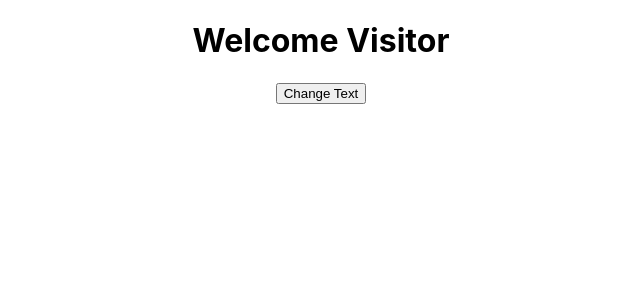
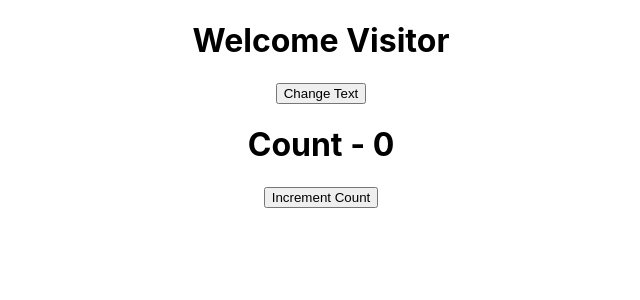
Before and after one commit to RezaulAlamOni/inventory-react, a React (Create React App) app: page / in a window 1280 px wide. Shown: the top 300 px of the page, without its empty margins (319-959 px from the left). Built offline with nearby package versions, Linux system fonts and the light colour scheme.

Commit message:
implement setState difference

```diff
--- a/src/App.js
+++ b/src/App.js
@@ -6,6 +6,7 @@
 import Welcome from "./components/Welcome";
 import Hello from "./components/Hello";
 import Message from "./components/Message";
+import Counter from "./components/Counter";
 
 function App() {
     return (
@@ -23,6 +24,7 @@
             {/*</Welcome>*/}
             {/*<Hello/>*/}
             <Message />
+            <Counter/>
 
         </div>
     );
--- /dev/null
+++ b/src/components/Counter.js
@@ -0,0 +1,47 @@
+import React, {Component} from 'react';
+
+class Counter extends Component {
+    constructor(props) {
+        super(props);
+        this.state = {
+            count: 0
+        }
+    }
+
+    increment() {
+
+        // this.setState({
+        //     count: this.state.count + 1
+        // },()=>{
+        //     console.log(this.state.count)
+        // })
+
+        // use previous state update data
+        this.setState((preState) => ({
+            count: preState.count + 1
+        }))
+
+    }
+
+    incrementFive() {
+        this.increment()
+        this.increment()
+        this.increment()
+        this.increment()
+        this.increment()
+    }
+
+    render() {
+        return (
+            <div>
+                <h1>Count - {this.state.count} </h1>
+                <button onClick={() => this.incrementFive()}>Increment Count</button>
+            </div>
+        )
+    }
+
+
+}
+
+
+export default Counter;
```
